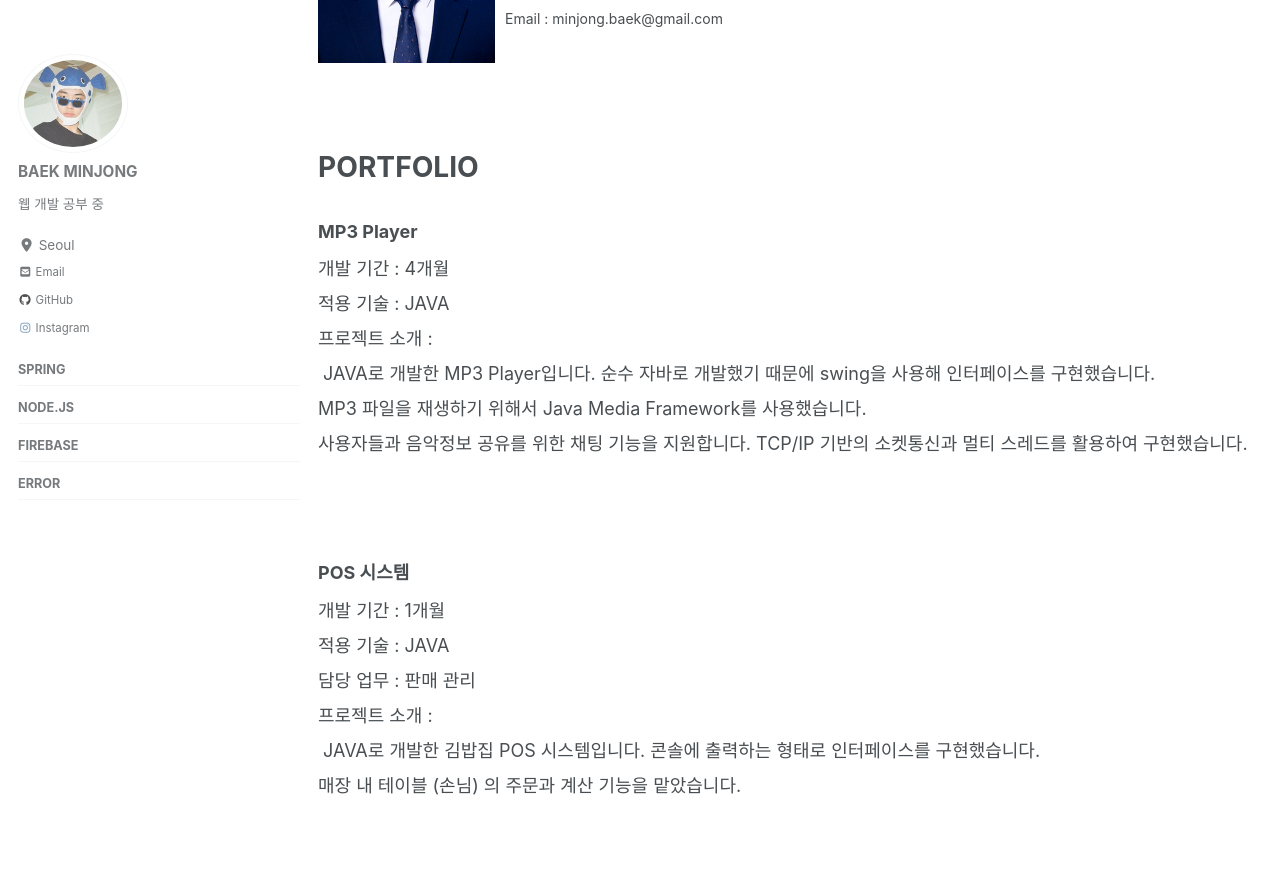
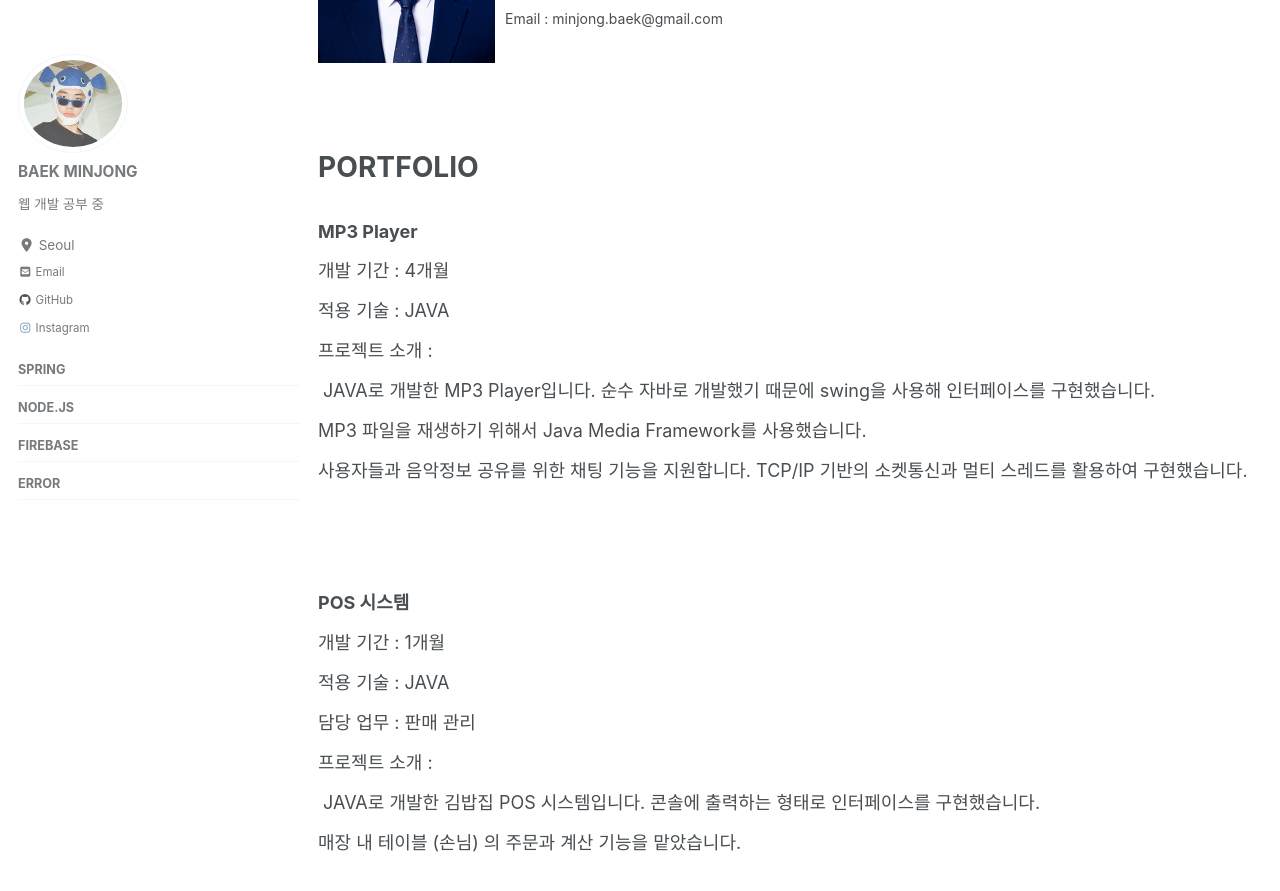
Before and after one commit to kjw0112m/minjongbaek.github.io, a Jekyll site: the page built from _pages/about.md, in a window 1280 px wide and 900 px high, scrolled down 410 px. Shown: the top 891 px of the window. Built offline with Jekyll 4.4.1, drawn with Linux system fonts in a browser that asks for light colours; cached includes are drawn as plain includes; nearby versions of some CDN libraries.

Commit message:
Update about.md
줄 간격 수정

```diff
--- a/_pages/about.md
+++ b/_pages/about.md
@@ -28,7 +28,7 @@ classes: wide
 
 <div>
     <h3>MP3 Player</h3>
-    <div style="font-size: 18px; line-height:35px">
+    <div style="font-size: 18px; line-height:40px">
         개발 기간 : 4개월 <br>
         적용 기술 : JAVA <br>
         프로젝트 소개 : <br>
@@ -42,7 +42,7 @@ classes: wide
 
 <div>
     <h3>POS 시스템</h3>
-    <div style="font-size: 18px; line-height:35px">
+    <div style="font-size: 18px; line-height:40px">
         개발 기간 : 1개월 <br>
         적용 기술 : JAVA <br>
         담당 업무 : 판매 관리 <br>
@@ -56,7 +56,7 @@ classes: wide
 
 <div>
     <h3>도서관 웹 사이트</h3>
-    <div style="font-size: 18px; line-height:35px">
+    <div style="font-size: 18px; line-height:40px">
         개발 기간 : 1개월 <br>
         적용 기술 : <br>
         <ol style="padding: 0; margin: 5px 0; margin-left: 40px;">
@@ -76,7 +76,7 @@ classes: wide
 
 <div>
     <h3>우도 관광 웹 사이트</h3>
-    <div style="font-size: 18px; line-height:35px">
+    <div style="font-size: 18px; line-height:40px">
         개발 기간 : 1개월 <br>
         적용 기술 : <br>
         <ol style="padding: 0; margin: 5px 0; margin-left: 40px;">
```
